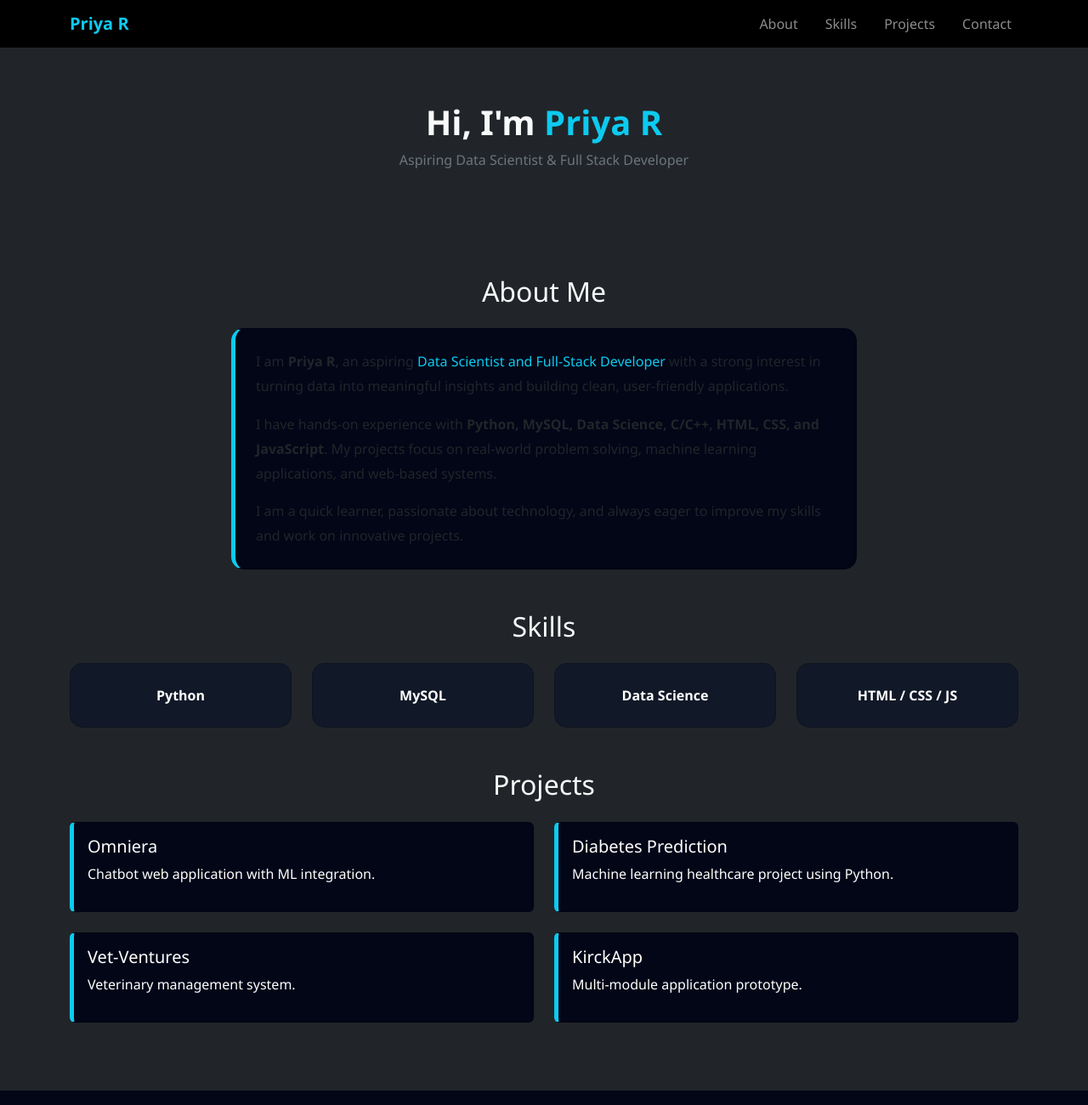
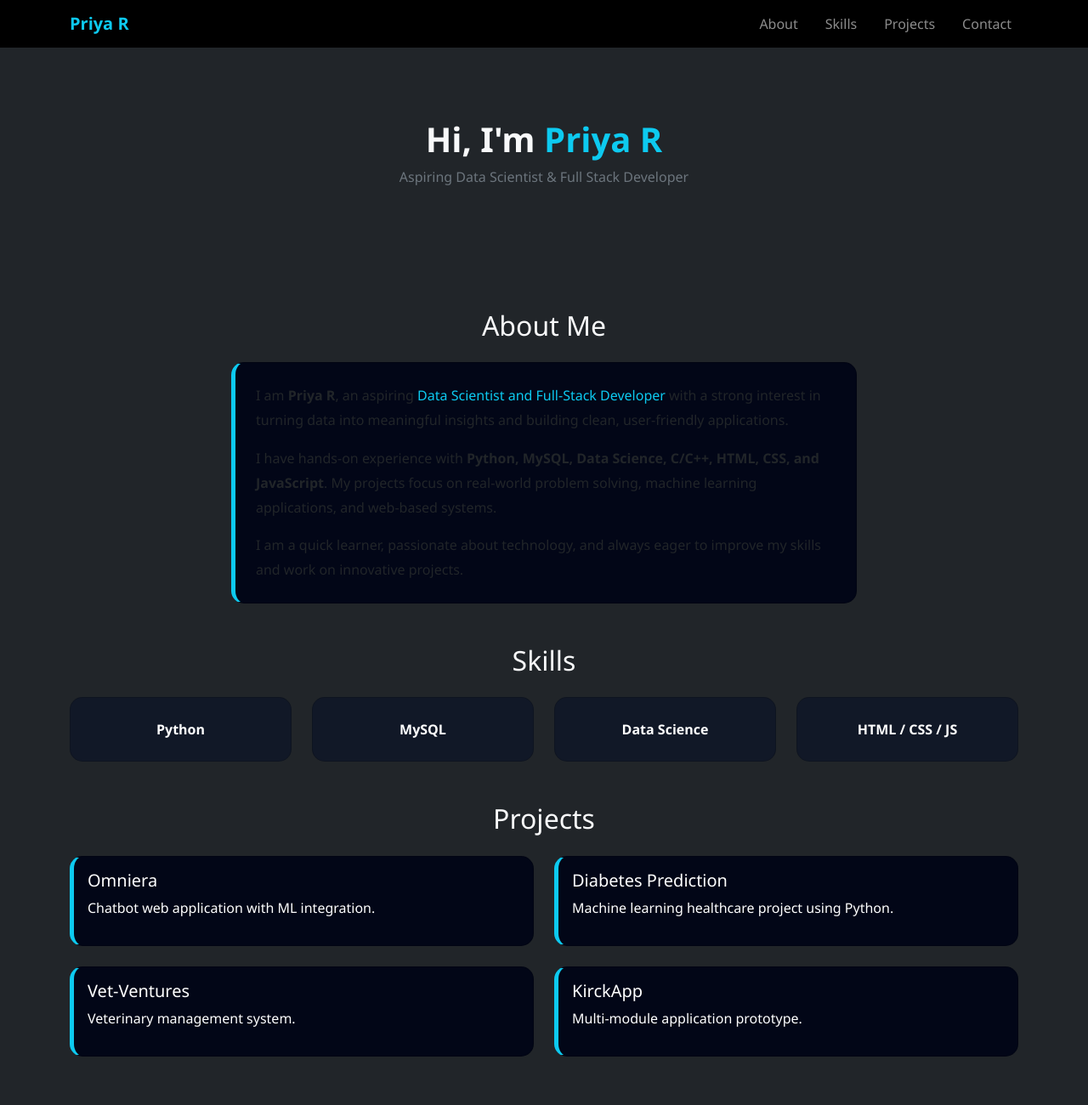
Before and after one commit to Priyayuktha/Priyayuktha.github.io, a plain HTML site: page index.html in a window 1280 px wide. Shown: the top 1300 px of the page at 85% size. Drawn offline with nearby package versions, Linux system fonts and the light colour scheme.

Commit message:
Adjust padding and transitions in style.css

```diff
--- a/style.css
+++ b/style.css
@@ -1,12 +1,19 @@
+/* Global */
+html {
+  scroll-behavior: smooth;
+}
+
 body {
   font-family: 'Segoe UI', sans-serif;
 }
 
+/* HERO */
 .hero {
-  padding-top: 120px;
-  padding-bottom: 60px;
+  padding-top: 140px;   /* fixed navbar spacing */
+  padding-bottom: 80px;
 }
 
+/* PROFILE IMAGE (if you add later) */
 .profile-img {
   width: 160px;
   height: 160px;
@@ -15,6 +22,7 @@ body {
   object-fit: cover;
 }
 
+/* SKILLS */
 .skill-card {
   background: #111827;
   color: white;
@@ -22,7 +30,7 @@ body {
   text-align: center;
   border-radius: 15px;
   font-weight: 600;
-  transition: 0.3s;
+  transition: all 0.3s ease;
 }
 
 .skill-card:hover {
@@ -31,17 +39,28 @@ body {
   transform: translateY(-5px);
 }
 
+/* PROJECTS */
 .project-card {
   background: #020617;
   border-left: 5px solid #0dcaf0;
   color: white;
+  border-radius: 15px;
+  transition: transform 0.3s ease;
 }
+
+.project-card:hover {
+  transform: translateY(-5px);
+}
+
+/* ABOUT */
 .about-card {
   background: #020617;
   border-left: 5px solid #0dcaf0;
   border-radius: 15px;
   line-height: 1.8;
 }
+
+/* FOOTER */
 .footer {
   background: #020617;
   padding: 40px 0 20px;
@@ -87,8 +106,3 @@ body {
   font-size: 13px;
   color: #9ca3af;
 }
-
-.hero {
-  padding-top: 120px;
-  padding-bottom: 60px;
-}
```
